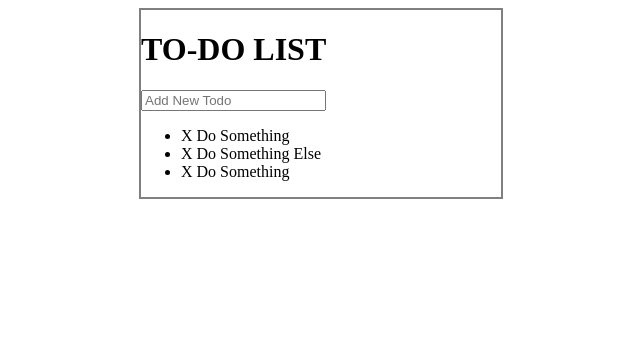
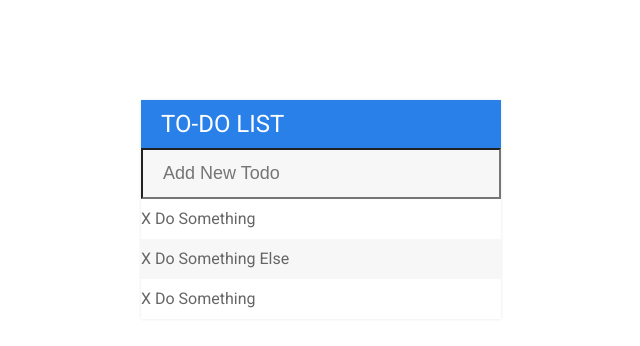
Before and after one commit to wallPrograms/TodoList, a plain HTML site: page index.html in a window 1280 px wide. Shown: the whole page, without its empty margins (319-959 px from the left). Drawn offline with Linux system fonts and the light colour scheme.

Commit message:
Styled the app

```diff
--- a/assets/css/todos.css
+++ b/assets/css/todos.css
@@ -1,7 +1,55 @@
+h1 {
+    background: #2980e9;
+    color: white;
+    margin: 0;
+    padding: 10px 20px;
+    text-transform: uppercase;
+    font-size: 24px;
+    font-weight: normal;
+}
+
+ul {
+    list-style: none;
+    margin: 0;
+    padding: 0;
+}
+
+body {
+    font-family: "Roboto";
+}
+
+li {
+    background: white;
+    height: 40px;
+    line-height: 40px;
+    color: #666;
+}
+
+/* every other */
+li:nth-child(2n) {
+    background: #f7f7f7;
+}
+
+input {
+    font-size: 18px;
+    background: #f7f7f7;
+    width: 100%;
+    padding: 13px 13px 13px 20px;
+    box-sizing: border-box;
+    color: #2980e9;
+}
+
+input:focus {
+    background: white;
+    border: 3px solid #2980e9;
+    outline: none;
+}
+
 #container {
     width: 360px;
-    margin: 0 auto;
-    border: 2px solid gray;
+    margin: 100px auto;
+    background: #f7f7f7;
+    box-shadow: 0 0 3px rgba(0, 0, 0, 0.1);
 }
 
 .completed {
--- a/index.html
+++ b/index.html
@@ -6,6 +6,7 @@
         <title>Todo List</title>
         <!-- link to the css styles file -->
         <link rel="stylesheet" type="text/css" href="assets/css/todos.css">
+        <link href="https://fonts.googleapis.com/css?family=Roboto:400,500,700" rel="stylesheet">
         <!-- link to the jquery compressed lib -->
         <script type="text/javascript" src="assets/js/lib/jquery-3.1.1.min.js"></script>
 
@@ -14,7 +15,7 @@
     <body>
 
         <div id="container">
-            <h1>TO-DO LIST</h1>
+            <h1>To-Do List</h1>
 
             <input type="text" placeholder="Add New Todo">
 
```
